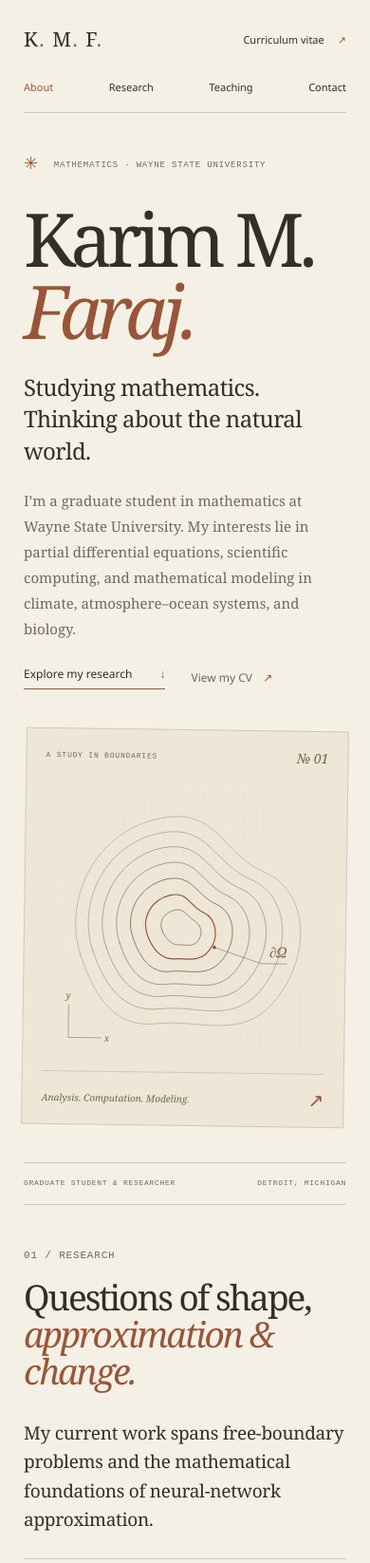
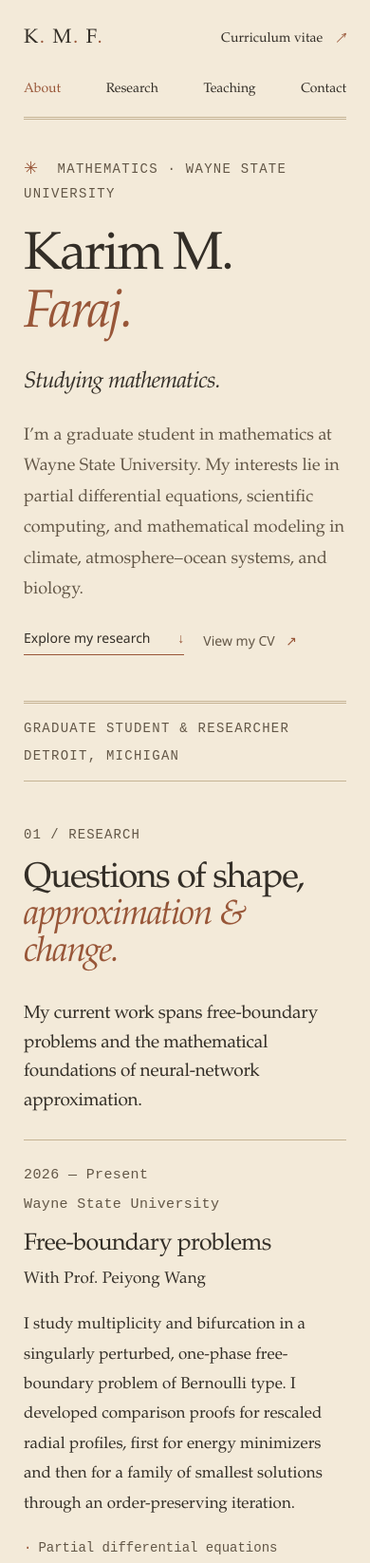
Before and after one commit to Karimf22/website, a plain HTML site: page index.html in a window 390 px wide. Shown: the top 1646 px of the page at 95% size. Drawn offline with Linux system fonts and the light colour scheme.

Commit message:
Improve readability and refine the warm vintage design

```diff
--- a/index.html
+++ b/index.html
@@ -23,30 +23,10 @@
       <div class="hero-copy">
         <p class="eyebrow"><span class="small-star" aria-hidden="true">✳</span> Mathematics · Wayne State University</p>
         <h1 id="hero-title">Karim M.<br><em>Faraj.</em></h1>
-        <p class="hero-deck">Studying mathematics.<br>Thinking about the natural world.</p>
+        <p class="hero-deck">Studying mathematics.</p>
         <p class="hero-intro">I’m a graduate student in mathematics at Wayne State University. My interests lie in partial differential equations, scientific computing, and mathematical modeling in climate, atmosphere–ocean systems, and biology.</p>
         <div class="hero-links"><a class="text-link" href="#research">Explore my research <span aria-hidden="true">↓</span></a><a class="quiet-link" href="cv.html">View my CV <span aria-hidden="true">↗</span></a></div>
       </div>
-      <figure class="study-figure">
-        <div class="figure-header"><span class="eyebrow">A study in boundaries</span><span class="figure-number">№ 01</span></div>
-        <svg class="contour-art" viewBox="0 0 400 420" aria-hidden="true" focusable="false">
-          <defs><pattern id="graph" width="28" height="28" patternUnits="userSpaceOnUse"><path d="M28 0H0V28" fill="none" stroke="currentColor" stroke-width=".45" opacity=".16"/></pattern></defs>
-          <rect x="18" y="18" width="364" height="364" fill="url(#graph)"/>
-          <g fill="none" stroke="currentColor" stroke-width="1.05" stroke-linecap="round">
-            <path d="M53 256C25 176 73 77 166 60C245 45 249 109 312 135C376 162 379 255 328 317C282 374 221 343 161 351C104 358 75 318 53 256Z" opacity=".42"/>
-            <path d="M70 249C46 181 86 96 165 81C232 68 239 124 294 146C349 170 351 249 308 302C268 351 217 323 166 330C118 336 89 303 70 249Z" opacity=".52"/>
-            <path d="M89 244C68 187 101 116 168 102C224 91 231 139 277 158C324 177 326 244 290 288C257 329 213 306 171 312C130 317 105 289 89 244Z" opacity=".62"/>
-            <path d="M108 238C91 191 117 136 171 124C217 114 222 153 260 169C298 186 301 239 272 275C245 309 209 290 175 295C141 299 121 276 108 238Z" opacity=".73"/>
-            <path d="M127 231C113 196 134 155 175 146C209 139 216 169 244 181C273 194 274 235 252 261C231 286 205 273 179 277C153 280 137 259 127 231Z"/>
-            <path d="M147 226C138 202 151 176 179 169C203 163 206 184 226 193C245 202 249 229 234 247C220 265 202 257 185 259C167 260 154 245 147 226Z" stroke="#985638" stroke-width="1.6"/>
-            <path d="M168 220C162 206 170 194 185 190C199 187 202 198 212 204C224 211 226 224 218 234C210 243 200 238 190 239C181 239 173 230 168 220Z" opacity=".85"/>
-          </g>
-          <path d="M242 242 309 264H345M37 372H84M37 372V325" fill="none" stroke="currentColor" stroke-width=".7"/>
-          <circle cx="242" cy="242" r="2.5" fill="#985638"/>
-          <g font-family="Georgia,serif" font-style="italic" fill="currentColor"><text x="320" y="255" font-size="20">∂Ω</text><text x="88" y="377" font-size="13">x</text><text x="33" y="317" font-size="13">y</text></g>
-        </svg>
-        <figcaption><span>Analysis. Computation. Modeling.</span><span class="caption-mark" aria-hidden="true">↗</span></figcaption>
-      </figure>
       <div class="hero-footnote"><span>Graduate student &amp; researcher</span><span>Detroit, Michigan</span></div>
     </section>
 
@@ -116,7 +96,7 @@
       <div class="contact-grid"><div><h2 id="contact-title">Let’s talk<br><em>mathematics.</em></h2><p>For research, teaching, and academic conversations.</p></div><div class="contact-details"><p class="eyebrow">Telephone</p><a class="phone-link" href="tel:+13135898205">+1 (313) 589–8205 <span aria-hidden="true">↗</span></a><p>Department of Mathematics<br>Wayne State University<br>Detroit, Michigan</p></div></div>
     </section>
   </main>
-  <footer class="site-footer"><span>© 2026 Karim M. Faraj</span><span>Mathematics &amp; the natural world.</span><a href="#about">Back to top <span aria-hidden="true">↑</span></a></footer>
+  <footer class="site-footer"><span>© 2026 Karim M. Faraj</span><span>Analysis · Computation · Modeling</span><a href="#about">Back to top <span aria-hidden="true">↑</span></a></footer>
 </div>
 </body>
 </html>
--- a/styles.css
+++ b/styles.css
@@ -1,12 +1,12 @@
 /* Warm paper, dark ink, and an understated terracotta accent. */
 :root {
-  --paper: #f5f0e6;
+  --paper: #f3ead9;
   --ink: #332e27;
-  --muted: #72685b;
+  --muted: #635747;
   --rust: #985638;
-  --line: #d4c9b7;
-  --wash: #eee6d7;
-  --serif: Georgia, "Times New Roman", serif;
+  --line: #c5b394;
+  --wash: #eadeca;
+  --serif: "Palatino Linotype", "Book Antiqua", Palatino, Georgia, serif;
   --sans: "Segoe UI", Arial, sans-serif;
   --mono: "Courier New", monospace;
   color-scheme: light;
@@ -35,7 +35,7 @@ strong { font-weight: 600; }
 section[id] { scroll-margin-top: 1.5rem; }
 .page-shell { max-width: 1240px; margin: 0 auto; padding: 0 62px; }
 .eyebrow, .entry-meta, .entry-date, .site-footer, .hero-footnote {
-  font-family: var(--mono); font-size: 11px; font-weight: 400; line-height: 1.6; letter-spacing: .075em;
+  font-family: var(--mono); font-size: 14px; font-weight: 400; line-height: 1.6; letter-spacing: .075em;
 }
 .eyebrow { text-transform: uppercase; color: var(--muted); }
 .skip-link { position: fixed; left: 1rem; top: -6rem; padding: .6rem 1rem; background: var(--ink); color: var(--paper); z-index: 10; }
@@ -44,80 +44,73 @@ section[id] { scroll-margin-top: 1.5rem; }
 .site-header { min-height: 106px; display: flex; align-items: center; gap: 2.8rem; border-bottom: 1px solid var(--line); }
 .wordmark { font-size: 22px; letter-spacing: .075em; text-decoration: none; white-space: nowrap; }
 .wordmark span { color: var(--rust); }
-.site-header nav { display: flex; gap: 1.65rem; margin-left: auto; font-family: var(--sans); font-size: 12px; }
+.site-header nav { display: flex; gap: 1.65rem; margin-left: auto; font-family: var(--sans); font-size: 14px; }
 .site-header nav a, .header-cv { text-decoration: none; }
 .site-header nav a[aria-current="location"] { color: var(--rust); }
-.header-cv { border-left: 1px solid var(--line); padding-left: 2rem; font-family: var(--sans); font-size: 12px; white-space: nowrap; }
+.header-cv { border-left: 1px solid var(--line); padding-left: 2rem; font-family: var(--sans); font-size: 14px; white-space: nowrap; }
 .header-cv span { margin-left: .7rem; color: var(--rust); }
 .hero { display: grid; grid-template-columns: 1.25fr 1fr; column-gap: 6%; padding: 73px 0 0; }
-.hero .eyebrow { font-size: 10px; letter-spacing: .09em; }
+.hero .eyebrow { font-size: 14px; letter-spacing: .09em; }
 .small-star { font-size: 18px; color: var(--rust); display: inline-block; vertical-align: middle; margin-right: .6rem; }
 .hero h1 { font-size: clamp(5.2rem,8.7vw,7.5rem); line-height: .98; margin: 27px 0 29px; letter-spacing: -.068em; }
 .hero-deck { font-size: 24px; line-height: 1.4; letter-spacing: -.025em; }
 .hero-intro { max-width: 465px; color: var(--muted); font-size: 16px; line-height: 1.8; margin-top: 23px; }
-.hero-links { display: flex; align-items: center; gap: 2rem; margin-top: 28px; font-family: var(--sans); font-size: 12px; }
-.text-link { display: inline-flex; align-items: center; gap: 1.8rem; text-decoration: none; border-bottom: 1px solid var(--rust); padding-bottom: 5px; font-family: var(--sans); font-size: 12px; line-height: 1.6; }
+.hero-links { display: flex; align-items: center; gap: 2rem; margin-top: 28px; font-family: var(--sans); font-size: 14px; }
+.text-link { display: inline-flex; align-items: center; gap: 1.8rem; text-decoration: none; border-bottom: 1px solid var(--rust); padding-bottom: 5px; font-family: var(--sans); font-size: 14px; line-height: 1.6; }
 .text-link > span[aria-hidden] { color: var(--rust); }
 .quiet-link { text-decoration: none; color: var(--muted); }
 .quiet-link span { margin-left: .5rem; color: var(--rust); }
-.study-figure { align-self: center; padding: 19px 22px 14px; margin-top: 15px; background: var(--wash); border: 1px solid var(--line); color: #766247; transform: rotate(1.2deg); }
-.figure-header { display: flex; align-items: center; justify-content: space-between; gap: 1rem; }
-.figure-header .eyebrow { font-size: 9px; letter-spacing: .1em; }
-.figure-number { font-family: var(--serif); font-style: italic; font-size: 14px; }
-.contour-art { display: block; width: 100%; height: auto; margin: 14px 0 0; }
-.study-figure figcaption { display: flex; align-items: center; justify-content: space-between; padding-top: 11px; border-top: 1px solid var(--line); font-size: 11px; font-style: italic; line-height: 1.6; }
-.caption-mark { font-size: 20px; color: var(--rust); font-style: normal; }
-.hero-footnote { grid-column: 1/-1; display: flex; justify-content: space-between; border-top: 1px solid var(--line); margin-top: 65px; padding: 15px 0; color: var(--muted); font-size: 10px; text-transform: uppercase; letter-spacing: .09em; }
+.hero-footnote { grid-column: 1/-1; display: flex; justify-content: space-between; border-top: 1px solid var(--line); margin-top: 65px; padding: 15px 0; color: var(--muted); font-size: 14px; text-transform: uppercase; letter-spacing: .09em; }
 .content-section { display: grid; grid-template-columns: .9fr 1.4fr; column-gap: 8%; padding: 76px 0; border-top: 1px solid var(--line); }
 .section-heading .eyebrow { margin: 2px 0 22px; }
 .section-heading { align-self: start; }
 .section-body { min-width: 0; }
 .section-intro { font-size: 20px; line-height: 1.6; margin-bottom: 34px; letter-spacing: -.015em; }
 .research-entry { padding: 29px 0 30px; border-top: 1px solid var(--line); }
-.entry-meta { display: flex; justify-content: space-between; gap: 1rem; color: var(--muted); font-size: 9px; letter-spacing: .025em; margin-bottom: 14px; }
+.entry-meta { display: flex; justify-content: space-between; gap: 1rem; color: var(--muted); font-size: 14px; letter-spacing: .025em; margin-bottom: 14px; }
 .research-entry h3 { font-size: 26px; }
-.entry-byline { font-family: var(--sans); font-size: 11px; color: var(--muted); line-height: 1.7; margin: 8px 0 17px; letter-spacing: .01em; }
-.research-entry > p:not(.entry-byline) { font-size: 15px; line-height: 1.85; }
-.topic-list { list-style: none; margin: 19px 0 0; padding: 0; display: flex; gap: 7px 17px; flex-wrap: wrap; font-family: var(--mono); font-size: 9px; line-height: 1.7; color: var(--muted); }
+.entry-byline { font-family: var(--sans); font-size: 14px; color: var(--muted); line-height: 1.7; margin: 8px 0 17px; letter-spacing: .01em; }
+.research-entry > p:not(.entry-byline) { font-size: 16px; line-height: 1.85; }
+.topic-list { list-style: none; margin: 19px 0 0; padding: 0; display: flex; gap: 7px 17px; flex-wrap: wrap; font-family: var(--mono); font-size: 14px; line-height: 1.7; color: var(--muted); }
 .topic-list li::before { content: "·"; color: var(--rust); margin-right: 7px; }
 .publication { background: var(--wash); border-left: 2px solid var(--rust); padding: 27px 29px 29px; margin-top: 20px; }
 .publication h3 { font-size: 23px; line-height: 1.35; margin: 14px 0; }
-.publication > p:not(.eyebrow) { font-size: 13px; line-height: 1.7; }
+.publication > p:not(.eyebrow) { font-size: 16px; line-height: 1.7; }
 .publication .journal { color: var(--muted); margin-top: 5px; }
-.publication .text-link { margin-top: 20px; font-size: 11px; }
+.publication .text-link { margin-top: 20px; font-size: 14px; }
 .education-entry + .education-entry { border-top: 1px solid var(--line); margin-top: 30px; padding-top: 29px; }
-.entry-date { font-size: 10px; letter-spacing: .03em; color: var(--rust); margin-bottom: 11px; }
+.entry-date { font-size: 14px; letter-spacing: .03em; color: var(--rust); margin-bottom: 11px; }
 .entry-date span { color: var(--muted); }
 .education-entry h3 { font-size: 26px; }
 .degree { font-size: 17px; margin-top: 9px; }
 .education-entry .entry-byline { margin-bottom: 0; }
-.education-note { font-size: 14px; color: var(--muted); margin-top: 13px; line-height: 1.8; }
+.education-note { font-size: 16px; color: var(--muted); margin-top: 13px; line-height: 1.8; }
 .coursework { border-top: 1px solid var(--line); padding-top: 26px; margin-top: 29px; }
-.coursework > p:not(.eyebrow) { font-size: 14px; line-height: 1.9; margin-top: 10px; }
+.coursework > p:not(.eyebrow) { font-size: 16px; line-height: 1.9; margin-top: 10px; }
 .coursework .small-note { font-style: italic; }
-.small-note { font-size: 12px; color: var(--muted); }
+.small-note { font-size: 14px; color: var(--muted); }
 .teaching-entry + .teaching-entry { border-top: 1px solid var(--line); padding-top: 26px; margin-top: 27px; }
 .teaching-entry h3 { font-size: 25px; }
-.teaching-entry > p:last-child { font-size: 15px; line-height: 1.85; }
+.teaching-entry > p:last-child { font-size: 16px; line-height: 1.85; }
 .notes-grid { display: grid; grid-template-columns: 1fr 1fr; gap: 29px; }
 .note-block h3 { font-size: 24px; margin: 16px 0 13px; }
-.note-block > p:not(.eyebrow) { font-size: 14px; line-height: 1.8; }
+.note-block > p:not(.eyebrow) { font-size: 16px; line-height: 1.8; }
 .note-block p + p { margin-top: 9px; }
-.note-block .small-note { font-size: 11px; }
+.note-block .small-note { font-size: 14px; }
 .community-note { border-top: 1px solid var(--line); margin-top: 35px; padding-top: 27px; }
 .community-note h3 { font-size: 26px; margin: 12px 0; }
-.community-note > p:last-child { font-size: 15px; line-height: 1.85; }
+.community-note > p:last-child { font-size: 16px; line-height: 1.85; }
 .skills-summary { display: grid; grid-template-columns: 1fr 1fr; gap: 1.5rem; padding: 27px 0 30px; margin-top: 28px; border-top: 1px solid var(--line); }
-.skills-summary p + p { margin-top: 8px; font-size: 13px; }
+.skills-summary p + p { margin-top: 8px; font-size: 16px; }
 .contact-section { border-top: 1px solid var(--line); padding: 62px 0 66px; }
 .contact-grid { display: grid; grid-template-columns: .9fr 1.4fr; column-gap: 8%; margin-top: 25px; }
 .contact-grid h2 { font-size: clamp(3rem,5vw,4.5rem); }
-.contact-grid > div > p:not(.eyebrow) { font-size: 14px; color: var(--muted); margin-top: 20px; }
+.contact-grid > div > p:not(.eyebrow) { font-size: 16px; color: var(--muted); margin-top: 20px; }
 .contact-details { align-self: center; padding-top: 5px; }
 .phone-link { display: inline-block; font-size: clamp(1.6rem,2.6vw,2.25rem); letter-spacing: -.045em; margin: 8px 0 0; text-decoration: none; white-space: nowrap; }
 .phone-link span { font-family: var(--sans); font-size: 21px; color: var(--rust); margin-left: 16px; }
 .contact-details > p:last-child { line-height: 1.85; }
-.site-footer { display: flex; justify-content: space-between; gap: 1.5rem; border-top: 1px solid var(--line); padding: 22px 0 28px; font-size: 9px; letter-spacing: .025em; color: var(--muted); }
+.site-footer { display: flex; justify-content: space-between; gap: 1.5rem; border-top: 1px solid var(--line); padding: 22px 0 28px; font-size: 14px; letter-spacing: .025em; color: var(--muted); }
 .site-footer a { text-decoration: none; }
 /* A complete, printable CV. */
 .cv-header { justify-content: space-between; }
@@ -125,27 +118,27 @@ section[id] { scroll-margin-top: 1.5rem; }
 .cv-main { max-width: 820px; margin: 0 auto; padding: 65px 0 80px; }
 .cv-title-row { display: flex; justify-content: space-between; gap: 2rem; align-items: flex-end; margin-top: 20px; }
 .cv-title-row h1 { font-size: clamp(3.25rem,6.5vw,5.5rem); }
-.print-button { background: transparent; border: 1px solid var(--line); padding: 9px 13px; font-family: var(--sans); font-size: 11px; line-height: 1.5; white-space: nowrap; cursor: pointer; }
+.print-button { background: transparent; border: 1px solid var(--line); padding: 9px 13px; font-family: var(--sans); font-size: 14px; line-height: 1.5; white-space: nowrap; cursor: pointer; }
 .print-button:hover { background: var(--wash); border-color: var(--rust); }
-.cv-contact { font-family: var(--sans); font-size: 13px; color: var(--muted); margin: 18px 0 0; }
+.cv-contact { font-family: var(--sans); font-size: 16px; color: var(--muted); margin: 18px 0 0; }
 .cv-contact a { text-decoration: none; }
 .cv-section { border-top: 1px solid var(--line); margin-top: 35px; padding-top: 25px; }
 .cv-section > h2 { font-size: 28px; letter-spacing: -.035em; color: var(--rust); margin-bottom: 22px; }
 .cv-section h3 { font-size: 20px; }
 .cv-item + .cv-item { margin-top: 24px; }
 .cv-item-head { display: flex; justify-content: space-between; align-items: baseline; gap: 1rem; }
-.cv-item-head .entry-date { font-size: 10px; white-space: nowrap; margin: 0; }
-.cv-main p, .cv-main li { font-size: 14px; line-height: 1.85; }
-.cv-main .eyebrow { font-size: 11px; }
+.cv-item-head .entry-date { font-size: 14px; white-space: nowrap; margin: 0; }
+.cv-main p, .cv-main li { font-size: 16px; line-height: 1.85; }
+.cv-main .eyebrow { font-size: 14px; }
 .cv-main p + p { margin-top: 7px; }
-.cv-main .cv-contact { font-size: 13px; }
-.cv-main .entry-byline { font-size: 12px; margin: 5px 0 8px; }
+.cv-main .cv-contact { font-size: 16px; }
+.cv-main .entry-byline { font-size: 14px; margin: 5px 0 8px; }
 .cv-main ul { margin: 9px 0 0; padding-left: 20px; }
 .cv-main li + li { margin-top: 5px; }
 .cv-main .cv-skills { display: grid; grid-template-columns: 1fr 1fr; gap: 20px; }
 .cv-main .cv-skills h3 { font-size: 18px; margin-bottom: 9px; }
-.cv-main .cv-skills p { font-size: 13px; }
-.cv-main .doi-link { font-family: var(--sans); font-size: 12px; overflow-wrap: anywhere; }
+.cv-main .cv-skills p { font-size: 16px; }
+.cv-main .doi-link { font-family: var(--sans); font-size: 14px; overflow-wrap: anywhere; }
 @media (min-width:1450px) {
   .page-shell { max-width: 1300px; padding-right: 70px; padding-left: 70px; }
   .hero { column-gap: 8%; }
@@ -159,10 +152,7 @@ section[id] { scroll-margin-top: 1.5rem; }
   .hero { column-gap: 5%; padding-top: 58px; }
   .hero h1 { font-size: 88px; }
   .hero-deck { font-size: 22px; }
-  .hero-intro { font-size: 15px; }
-  .study-figure { padding: 16px 16px 10px; }
-  .figure-header .eyebrow { font-size: 8px; }
-  .study-figure figcaption { font-size: 10px; }
+  .hero-intro { font-size: 16px; }
   .content-section, .contact-grid { column-gap: 6%; grid-template-columns: .85fr 1.4fr; }
   .entry-meta { flex-direction: column; gap: 3px; }
   .notes-grid { gap: 22px; }
@@ -175,24 +165,21 @@ section[id] { scroll-margin-top: 1.5rem; }
   .page-shell { padding: 0 25px; }
   .site-header { min-height: auto; flex-wrap: wrap; gap: 0; padding: 23px 0 17px; }
   .wordmark { font-size: 21px; }
-  .header-cv { order: 1; margin-left: auto; padding: 0; border: 0; font-size: 11px; }
-  .site-header nav { order: 2; flex-basis: 100%; margin: 22px 0 0; justify-content: space-between; gap: 15px; font-size: 11px; }
+  .header-cv { order: 1; margin-left: auto; padding: 0; border: 0; font-size: 14px; }
+  .site-header nav { order: 2; flex-basis: 100%; margin: 22px 0 0; justify-content: space-between; gap: 15px; font-size: 14px; }
   .hero { grid-template-columns: 1fr; padding-top: 40px; }
-  .hero .eyebrow { font-size: 9px; }
+  .hero .eyebrow { font-size: 14px; }
   .hero h1 { font-size: clamp(78px,17vw,116px); margin-top: 25px; margin-bottom: 25px; }
   .hero-deck { font-size: 24px; }
-  .hero-intro { max-width: 100%; font-size: 15px; }
+  .hero-intro { max-width: 100%; font-size: 16px; }
   .hero-links { gap: 1.7rem; margin-top: 24px; }
-  .study-figure { width: 100%; max-width: 340px; justify-self: center; margin-top: 42px; padding: 16px 20px 12px; transform: rotate(.8deg); }
-  .figure-header .eyebrow { font-size: 8px; }
-  .contour-art { margin-top: 7px; }
-  .hero-footnote { font-size: 8px; margin-top: 38px; gap: 1rem; }
+  .hero-footnote { font-size: 14px; margin-top: 38px; gap: 1rem; }
   .content-section { grid-template-columns: 1fr; padding: 43px 0; gap: 30px; }
   .section-heading .eyebrow { margin-bottom: 16px; }
   h2 { font-size: 37px; }
   .section-intro { font-size: 19px; margin-bottom: 25px; }
   .research-entry { padding: 25px 0; }
-  .entry-meta { flex-direction: row; font-size: 8px; gap: 12px; }
+  .entry-meta { flex-direction: row; font-size: 14px; gap: 12px; }
   .entry-meta span:last-child { text-align: right; }
   .research-entry h3, .education-entry h3 { font-size: 25px; }
   .publication { padding: 23px 21px; margin-top: 10px; }
@@ -206,7 +193,7 @@ section[id] { scroll-margin-top: 1.5rem; }
   .contact-grid h2 { font-size: 49px; }
   .contact-details { padding: 0; }
   .phone-link { font-size: clamp(24px,6.6vw,29px); }
-  .site-footer { font-size: 9px; flex-wrap: wrap; gap: 10px 18px; padding-bottom: 25px; }
+  .site-footer { font-size: 14px; flex-wrap: wrap; gap: 10px 18px; padding-bottom: 25px; }
   .site-footer > span:nth-child(2) { display: none; }
   .site-footer a { margin-left: auto; }
   .cv-main { padding: 40px 0 55px; }
@@ -241,3 +228,40 @@ section[id] { scroll-margin-top: 1.5rem; }
   .cv-item-head .entry-date { font-size: 8pt; }
   a { color: inherit; text-decoration: none; }
 }
+
+/* A quiet academic title page, with readable supporting text. */
+.hero { display: block; padding-top: 64px; }
+.hero-copy { max-width: 850px; }
+.hero h1 { font-size: clamp(64px,8vw,106px); line-height: 1.08; letter-spacing: -.04em; }
+.hero h1 br { display: none; }
+.hero h1 em::before { content: " "; }
+.hero-intro { max-width: 740px; font-size: 19px; }
+.hero-deck { font-size: 27px; font-style: italic; }
+.hero-footnote { border-top: 3px double var(--line); margin-top: 48px; }
+.site-header { border-bottom: 3px double var(--line); }
+.site-header nav, .header-cv, .entry-byline { font-family: var(--serif); }
+.entry-byline, .cv-main .entry-byline { font-size: 17px; color: var(--ink); }
+.entry-meta { font-size: 15px; flex-wrap: wrap; }
+.entry-date, .cv-item-head .entry-date { font-size: 14px; }
+.research-entry > p:not(.entry-byline), .teaching-entry > p:last-child,
+.community-note > p:last-child, .cv-main p, .cv-main li { font-size: 17px; }
+.topic-list { font-size: 14px; }
+.section-heading h2 { letter-spacing: -.035em; }
+.publication { background: transparent; border: 1px solid var(--line); border-top: 3px double var(--rust); }
+.publication > p:not(.eyebrow), .education-note, .coursework > p:not(.eyebrow),
+.note-block > p:not(.eyebrow), .skills-summary p + p { font-size: 16px; }
+.cv-main .cv-skills p, .cv-main .doi-link { font-size: 16px; }
+@media (max-width:720px) {
+  .hero { padding-top: 38px; }
+  .hero h1 { font-size: clamp(56px,12vw,82px); }
+  .hero-intro { font-size: 18px; }
+  .hero-deck { font-size: 24px; }
+  .hero-footnote, .entry-meta { flex-direction: column; gap: 7px; }
+  .entry-meta span:last-child { text-align: left; }
+  .hero-links { flex-wrap: wrap; gap: 20px; }
+  .site-header nav { flex-wrap: wrap; }
+}
+@media print {
+  .cv-main p, .cv-main li { font-size: 10pt; }
+  .cv-main .entry-byline, .cv-main .doi-link, .cv-item-head .entry-date { font-size: 9pt; }
+}
```
